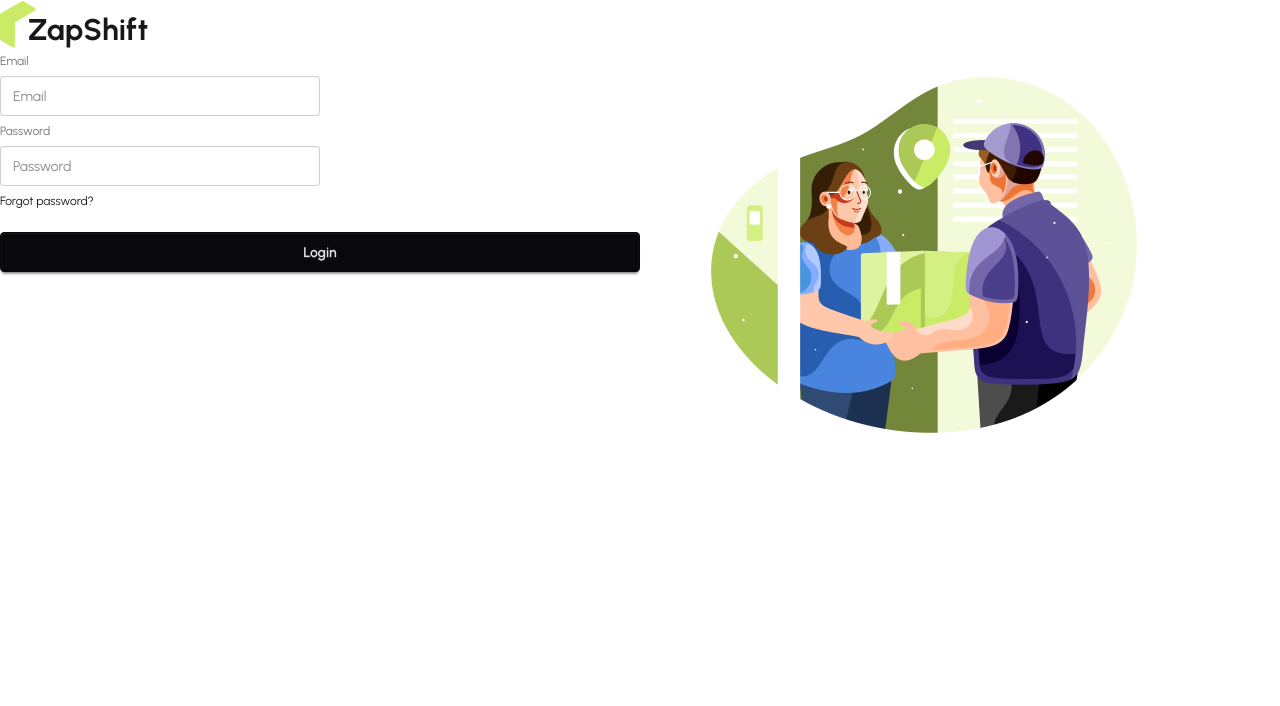
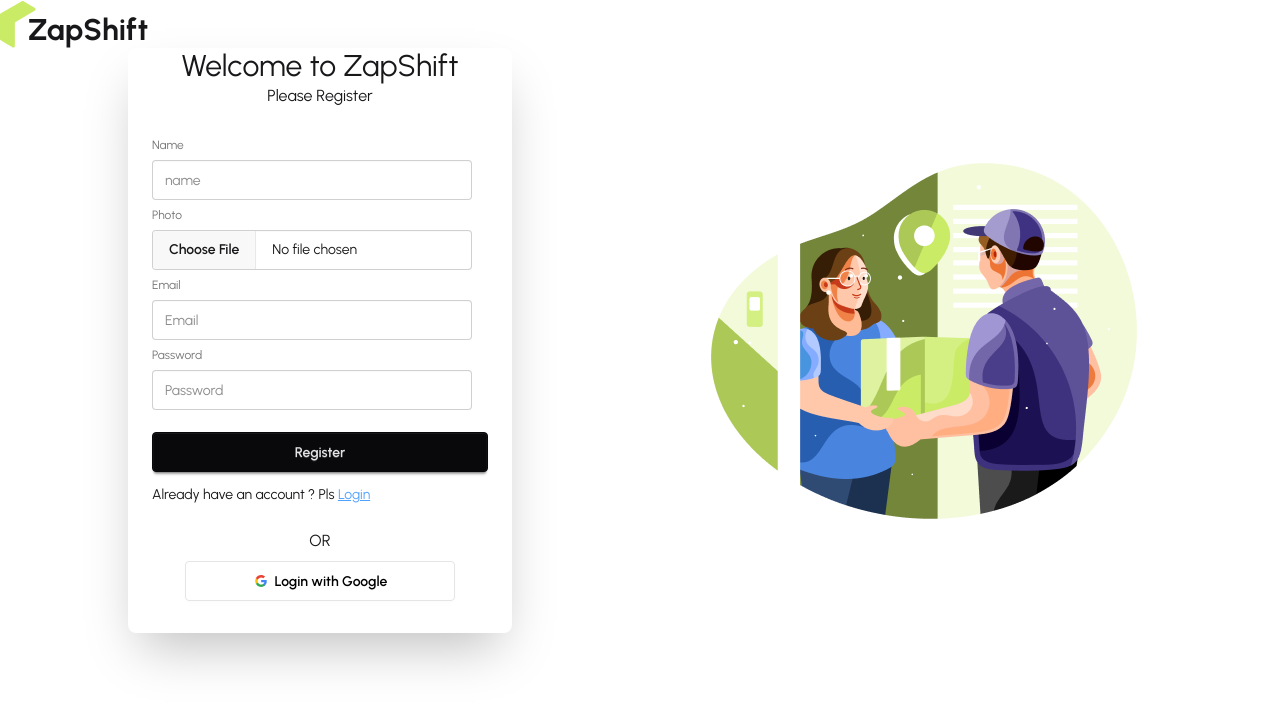
Before and after one commit to sayedcraft/zap-shift-client, a React (Vite) app: page /register in a window 1280 px wide. Shown: the top 706 px of the page. Built offline with nearby package versions, Linux system fonts and the light colour scheme; no server answers.

Commit message:
Finish module 61

```diff
--- a/package.json
+++ b/package.json
@@ -11,6 +11,7 @@
   },
   "dependencies": {
     "@tailwindcss/vite": "^4.3.0",
+    "axios": "^1.16.1",
     "firebase": "^12.13.0",
     "leaflet": "^1.9.4",
     "react": "^19.0.0-rc.1",
--- a/src/Context/AuthProvider.jsx
+++ b/src/Context/AuthProvider.jsx
@@ -1,21 +1,65 @@
 // import React from "react";
-import { createUserWithEmailAndPassword, signInWithEmailAndPassword } from "firebase/auth";
+import {
+  createUserWithEmailAndPassword,
+  GoogleAuthProvider,
+  onAuthStateChanged,
+  signInWithEmailAndPassword,
+  signInWithPopup,
+  signOut,
+  updateProfile,
+} from "firebase/auth";
 import { AuthContext } from "./AuthContext";
 import { auth } from "../Firebase/firebase.init";
+import { useEffect, useState } from "react";
+
+const googleProvider = new GoogleAuthProvider();
 
 const AuthProvider = ({ children }) => {
+  const [user, setUser] = useState(null);
+  const [loading, setLoading] = useState(true);
 
   const registerUser = (email, password) => {
+    setLoading(true);
     return createUserWithEmailAndPassword(auth, email, password);
   };
 
-  const signInUser=(email,password)=>{
-    return signInWithEmailAndPassword(auth,email,password)
-  }
+  const signInUser = (email, password) => {
+    setLoading(true);
+    return signInWithEmailAndPassword(auth, email, password);
+  };
+
+  const signInGoogle = () => {
+    setLoading(true);
+    return signInWithPopup(auth, googleProvider);
+  };
+
+  const logOut = () => {
+    setLoading(true);
+    return signOut(auth);
+  };
+
+  const UpdateUserProfile = (profile) => {
+    return updateProfile(auth.currentUser, profile);
+  };
+
+  useEffect(() => {
+    const unSubscribe = onAuthStateChanged(auth, (currentUser) => {
+      setUser(currentUser);
+      setLoading(false);
+    });
+    return () => {
+      unSubscribe();
+    };
+  }, []);
 
   const authInfo = {
+    user,
+    loading,
     registerUser,
-    signInUser
+    signInUser,
+    signInGoogle,
+    logOut,
+    UpdateUserProfile,
   };
 
   return <AuthContext value={authInfo}>{children}</AuthContext>;
--- /dev/null
+++ b/src/Hooks/useAuth.jsx
@@ -0,0 +1,9 @@
+import { use } from "react";
+import { AuthContext } from "../Context/AuthContext";
+
+const useAuth = () => {
+  const authInfo = use(AuthContext);
+  return authInfo;
+};
+
+export default useAuth;
--- a/src/Layout/AuthLayout.jsx
+++ b/src/Layout/AuthLayout.jsx
@@ -8,7 +8,7 @@
   return (
     <div className="max-w-7xl mx-auto">
       <Logo></Logo>
-      <div className="flex">
+      <div className="flex items-center">
         <div className="flex-1">
             <Outlet></Outlet>
         </div>
--- a/src/Page/Auth/Login.jsx
+++ b/src/Page/Auth/Login.jsx
@@ -1,11 +1,78 @@
 // import React from 'react';
 
+import { useForm } from "react-hook-form";
+import useAuth from "../../Hooks/useAuth";
+import { Link, useLocation, useNavigate } from "react-router";
+import SocialLogin from "./SocialLogin";
+
 const Login = () => {
-    return (
-        <div>
-            This is login page
-        </div>
-    );
+  const {
+    register,
+    handleSubmit,
+    formState: { errors },
+  } = useForm();
+
+  const { signInUser } = useAuth();
+
+  const location = useLocation();
+
+  const navigate=useNavigate()
+
+  const handleLogin = (e) => {
+    console.log(e);
+    signInUser(e.email, e.password)
+      .then((res) => {
+        console.log(res);
+        navigate(location?.state || '/')
+      })
+      .catch((err) => {
+        console.log(err);
+      });
+  };
+  return (
+    <div className="card bg-base-100 w-full mx-auto max-w-sm shrink-0 shadow-2xl">
+      <h3 className="text-3xl text-center">Welcome back</h3>
+      <p className="text-center">Please Login</p>
+      <form onSubmit={handleSubmit(handleLogin)} className="card-body">
+        <fieldset className="fieldset">
+          {/* email */}
+          <label className="label">Email</label>
+          <input
+            type="email"
+            {...register("email", { required: true })}
+            className="input"
+            placeholder="Email"
+          />
+          {errors.email?.type === "required" && <p>Email is required</p>}
+
+          {/* password */}
+          <label className="label">Password</label>
+          <input
+            type="password"
+            {...register("password", { required: true, minLength: 6 })}
+            className="input"
+            placeholder="Password"
+          />
+          {errors.password?.type === "minLength" && (
+            <p>Password must be 6 characters</p>
+          )}
+
+          <div>
+            <a className="link link-hover">Forgot password?</a>
+          </div>
+          <button className="btn btn-neutral mt-4">Login</button>
+        </fieldset>
+        <p>
+          New to ZapShift ? Pls{" "}
+          <Link state={location.state} to="/register" className="text-blue-400 underline">
+            {" "}
+            Register
+          </Link>
+        </p>
+      </form>
+      <SocialLogin></SocialLogin>
+    </div>
+  );
 };
 
 export default Login;
--- a/src/Page/Auth/Register.jsx
+++ b/src/Page/Auth/Register.jsx
@@ -1,6 +1,10 @@
 // import React from 'react';
 
 import { useForm } from "react-hook-form";
+import useAuth from "../../Hooks/useAuth";
+import { Link, useLocation, useNavigate } from "react-router";
+import SocialLogin from "./SocialLogin";
+import axios from "axios";
 
 const Register = () => {
   const {
@@ -8,14 +12,79 @@
     handleSubmit,
     formState: { errors },
   } = useForm();
+  const { registerUser, UpdateUserProfile } = useAuth();
+
+const location = useLocation();
+
+  const navigate=useNavigate()
 
   const handleRegister = (e) => {
-    console.log(e);
+    console.log(e.photo[0]);
+    const profileImg = e.photo[0];
+
+    registerUser(e.email, e.password)
+      .then((result) => {
+        console.log(result.user);
+        // store the image and get the photo url
+
+        const formData = new FormData();
+        formData.append("image", profileImg);
+
+        const imgUrl = `https://api.imgbb.com/1/upload?expiration=600&key=${import.meta.env.VITE_image}`;
+
+        axios.post(imgUrl, formData).then((res) => {
+          console.log("After img upload", res.data.data.url);
+
+          // update user profile here
+          const userProfile = {
+            displayName: e.name,
+            photoURL: res.data.data.url,
+          };
+          UpdateUserProfile(userProfile)
+            .then(() => {
+              console.log("User profile updated done");
+                navigate(location?.state || '/')
+            })
+            .catch((err) => {
+              console.log(err);
+            });
+        });
+      })
+      .catch((error) => {
+        console.log(error);
+      });
   };
   return (
-    <div>
-      <form onSubmit={handleSubmit(handleRegister)}>
+    <div className="card bg-base-100 w-full mx-auto max-w-sm shrink-0 shadow-2xl">
+      <h3 className="text-3xl text-center">Welcome to ZapShift</h3>
+      <p className="text-center">Please Register</p>
+      <form onSubmit={handleSubmit(handleRegister)} className="card-body">
         <fieldset className="fieldset">
+          {/* name */}
+          <label className="label">Name</label>
+          <input
+            type="name"
+            {...register("name", { required: true })}
+            className="input"
+            placeholder="name"
+          />
+          {errors.name?.type == "required" && (
+            <p className="text-red-500">Name is required</p>
+          )}
+
+          {/* photo */}
+
+          <label className="label">Photo</label>
+          <input
+            type="file"
+            {...register("photo", { required: true })}
+            className="file-input"
+            placeholder="Your photo"
+          />
+          {errors.email?.type == "required" && (
+            <p className="text-red-500">Photo is required</p>
+          )}
+
           {/* email */}
           <label className="label">Email</label>
           <input
@@ -42,12 +111,17 @@
             <p className="text-red-600">Password must be 6 characters</p>
           )}
           {/* ---- */}
-          <div>
-            <a className="link link-hover">Forgot password?</a>
-          </div>
-          <button className="btn btn-neutral mt-4">Login</button>
+
+          <button className="btn btn-neutral mt-4">Register</button>
         </fieldset>
+        <p>
+          Already have an account ? Pls{" "}
+          <Link state={location.state} to="/login" className="text-blue-400 underline">
+            Login
+          </Link>
+        </p>
       </form>
+      <SocialLogin></SocialLogin>
     </div>
   );
 };
--- /dev/null
+++ b/src/Page/Auth/SocialLogin.jsx
@@ -0,0 +1,62 @@
+// import React from "react";
+
+import { useLocation, useNavigate } from "react-router";
+import useAuth from "../../Hooks/useAuth";
+
+const SocialLogin = () => {
+  const { signInGoogle } = useAuth();
+  const location = useLocation();
+  const navigate = useNavigate();
+
+  const handleGooglSignIn = () => {
+    signInGoogle()
+      .then((res) => {
+        console.log(res);
+        navigate(location?.state || "/");
+      })
+      .catch((error) => {
+        console.log(error);
+      });
+  };
+  return (
+    <div className="text-center pb-8">
+      <h2 className="mb-2">OR</h2>
+      {/* Google */}
+      <button
+        onClick={handleGooglSignIn}
+        className="btn bg-white w-[270px] text-black border-[#e5e5e5]"
+      >
+        <svg
+          aria-label="Google logo"
+          width="16"
+          height="16"
+          xmlns="http://www.w3.org/2000/svg"
+          viewBox="0 0 512 512"
+        >
+          <g>
+            <path d="m0 0H512V512H0" fill="#fff"></path>
+            <path
+              fill="#34a853"
+              d="M153 292c30 82 118 95 171 60h62v48A192 192 0 0190 341"
+            ></path>
+            <path
+              fill="#4285f4"
+              d="m386 400a140 175 0 0053-179H260v74h102q-7 37-38 57"
+            ></path>
+            <path
+              fill="#fbbc02"
+              d="m90 341a208 200 0 010-171l63 49q-12 37 0 73"
+            ></path>
+            <path
+              fill="#ea4335"
+              d="m153 219c22-69 116-109 179-50l55-54c-78-75-230-72-297 55"
+            ></path>
+          </g>
+        </svg>
+        Login with Google
+      </button>
+    </div>
+  );
+};
+
+export default SocialLogin;
--- /dev/null
+++ b/src/Page/Rider/Rider.jsx
@@ -0,0 +1,11 @@
+// import React from 'react';
+
+const Rider = () => {
+    return (
+        <div>
+
+        </div>
+    );
+};
+
+export default Rider;
--- a/src/Page/Shared/Navbar.jsx
+++ b/src/Page/Shared/Navbar.jsx
@@ -1,13 +1,29 @@
 // import React from "react";
 import Logo from "../../Components/Logo";
-import { NavLink } from "react-router";
+import { Link, NavLink } from "react-router";
+import useAuth from "../../Hooks/useAuth";
 
 const Navbar = () => {
+  const { user, logOut } = useAuth();
+
+  const handleLogout = () => {
+    logOut()
+      .then()
+      .catch((err) => {
+        console.log(err);
+      });
+  };
   const links = (
     <>
-      <li><NavLink>Services</NavLink></li>
-      <li><NavLink>About Us</NavLink></li>
-      <li><NavLink to='/coverage'>Coverage</NavLink></li>
+      <li>
+        <NavLink>Services</NavLink>
+      </li>
+      <li>
+        <NavLink>About Us</NavLink>
+      </li>
+      <li>
+        <NavLink to="/coverage">Coverage</NavLink>
+      </li>
     </>
   );
   return (
@@ -38,15 +54,26 @@
             {links}
           </ul>
         </div>
-        <p className="btn btn-ghost text-xl">
+        <div className="btn btn-ghost text-xl">
           <Logo></Logo>
-        </p>
+        </div>
       </div>
       <div className="navbar-center hidden lg:flex">
         <ul className="menu menu-horizontal px-1">{links}</ul>
       </div>
       <div className="navbar-end">
-        <a className="btn">Button</a>
+        {user ? (
+          <a className="btn" onClick={handleLogout}>
+            Logout
+          </a>
+        ) : (
+          <Link className="btn" to="/login">
+            Login
+          </Link>
+        )}
+        <Link className="btn  mx-3" to="/rider">
+            Be a Rider
+          </Link>
       </div>
     </div>
   );
--- /dev/null
+++ b/src/Routes/PrivateRoute.jsx
@@ -0,0 +1,25 @@
+// import React from "react";
+import useAuth from "../Hooks/useAuth";
+import { Navigate, useLocation } from "react-router";
+
+const PrivateRoute = ({ children }) => {
+  const { user, loading } = useAuth();
+
+  const location=useLocation()
+
+
+  if (loading) {
+    return (
+      <div>
+        <span className="loading loading-infinity loading-xl"></span>
+      </div>
+    );
+  }
+
+  if (!user) {
+    return <Navigate state={location.pathname} to="/login"></Navigate>;
+  }
+
+  return children;
+};
+export default PrivateRoute;
--- a/src/Routes/Router.jsx
+++ b/src/Routes/Router.jsx
@@ -5,6 +5,8 @@
 import AuthLayout from "../Layout/AuthLayout";
 import Login from "../Page/Auth/Login";
 import Register from "../Page/Auth/Register";
+import PrivateRoute from "./PrivateRoute";
+import Rider from "../Page/Rider/Rider";
 
 export const router = createBrowserRouter([
   {
@@ -16,24 +18,32 @@
         Component: Home,
       },
       {
+        path: "/rider",
+        element: (
+          <PrivateRoute>
+            <Rider></Rider>
+          </PrivateRoute>
+        ),
+      },
+      {
         path: "/coverage",
         Component: Coverage,
-        loader:()=>fetch('/serviceCenter.json').then(res=>res.json())
+        loader: () => fetch("/serviceCenter.json").then((res) => res.json()),
       },
     ],
   },
   {
-    path:'/',
-    Component:AuthLayout,
-    children:[
+    path: "/",
+    Component: AuthLayout,
+    children: [
       {
-        path:'/login',
-        Component:Login
+        path: "/login",
+        Component: Login,
       },
       {
-        path:'/register',
-        Component:Register
-      }
-    ]
-  }
+        path: "/register",
+        Component: Register,
+      },
+    ],
+  },
 ]);
```
Also changed, not shown: 2 other files (tests, documents, lock files or other folders).
